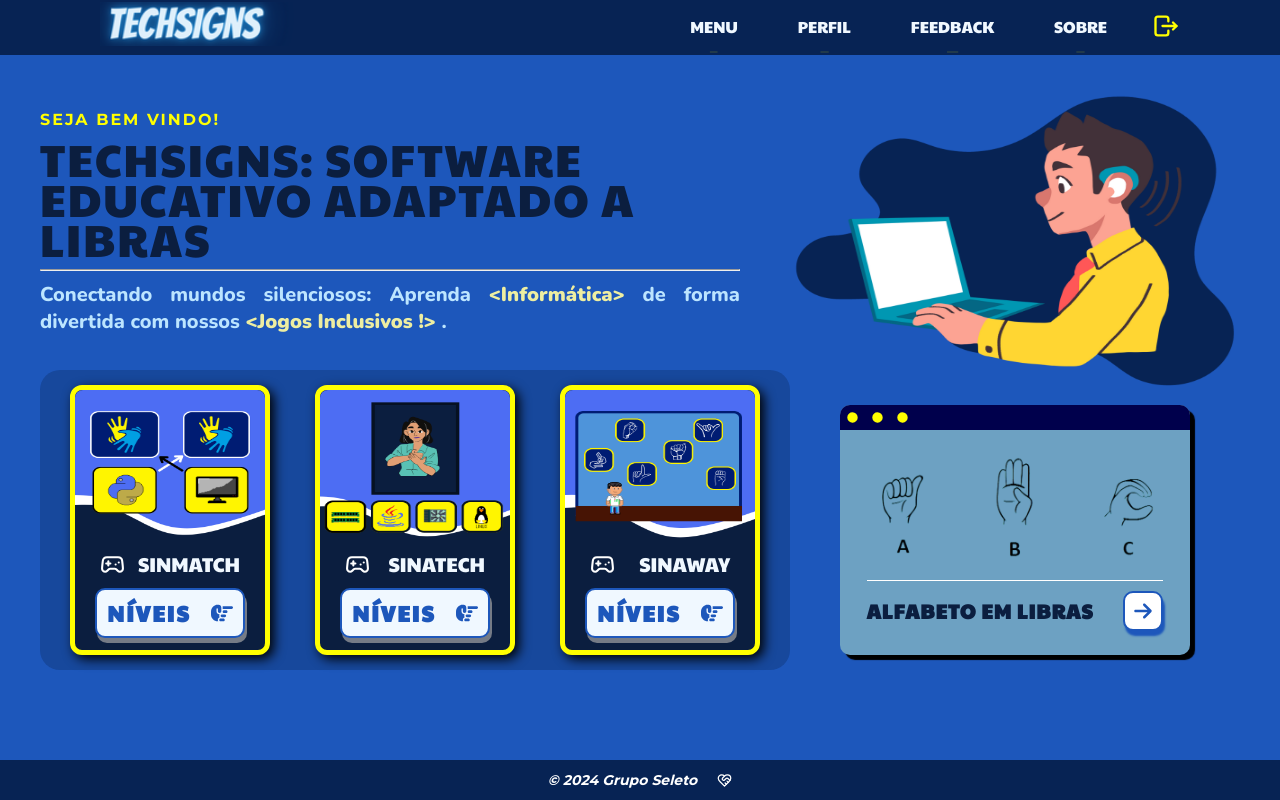
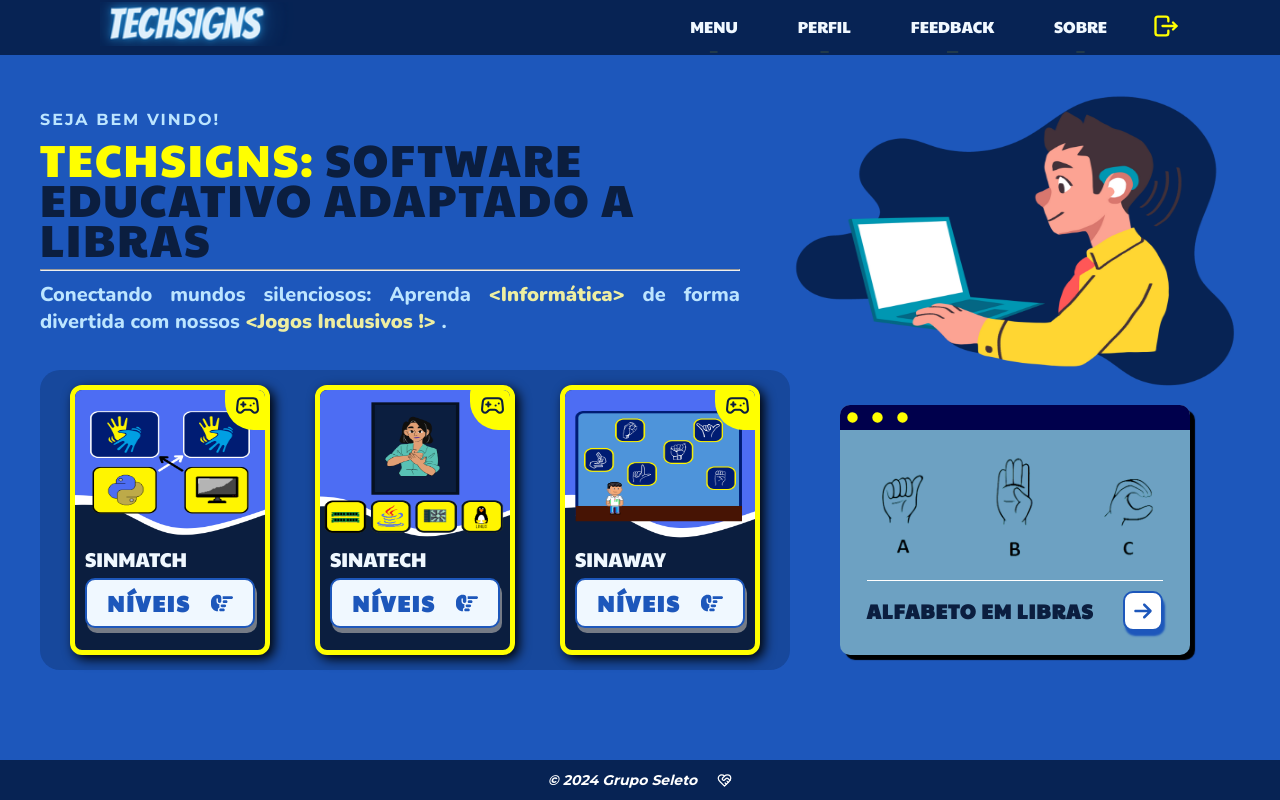
Before and after one commit to camilleandrade125/TECHSIGNS, a React (Vite) app: page /menu in a window 1280 px wide. Built offline with nearby package versions, Linux system fonts and the light colour scheme.

Commit message:
page-menu

```diff
--- a/src/components/cards/card-jogos/index.jsx
+++ b/src/components/cards/card-jogos/index.jsx
@@ -6,23 +6,17 @@ import { LuGamepad2 } from "react-icons/lu";
 
 function CardJogos ({img, nome_jogos, link}){
     return (
-
-
-        <div className="flex">
+    <>
 
             <div className="card">
-                <img src={img}/>
-                <div className='name-icons'>
-                <LuGamepad2 color='white' fontSize={25}/>
+            <div className='logo-jogo'><LuGamepad2 color='#0B1E3F' fontSize={25} /></div>
+                <img src={img} />
                 <span className="name-jogos">{nome_jogos}</span>
-                </div>
-                <div className='botao-niveis'>
+                <div className='conteudo-jogo'>
                     <Link to={link} className="link-niveis estilo-botao-global"><span>NÍVEIS</span> <FaHandPointRight /></Link>
                 </div>
             </div>
-
-        </div>
-
+        </>
 
     )
 }
--- a/src/components/cards/card-jogos/style.css
+++ b/src/components/cards/card-jogos/style.css
@@ -13,58 +13,59 @@
     transition: .35s;
     border: 5px solid yellow;
     display: flex;
+    flex-direction: column;
+    gap: 5px;
+    position: relative;
+    overflow: hidden;
 }
 
 .card:hover{
     transform: scale(1.1);
-
 }
 
-.card > div{
-    display: flex;
-    align-items: center;
-}
 
 .card img {
     width: 100%;
     height: 150px;
-    border-top-left-radius: 8px;
-    border-top-right-radius: 8px;
+    display: block;
+    object-position: center;
+    object-fit: fill;
 }
 
-.card{
+.logo-jogo{
+    width: 50px;
+    height: 50px;
+    display: flex;
+    align-items: center;
+    background-color: yellow;
+    position: absolute;
+    top: -10px;
+    right: -10px;
+    padding: 0 10px;
+    border-radius: 20px 50px 10px 40px;
+}
+
+.conteudo-jogo{
+    width: 100%;
     display: flex;
     flex-direction: column;
-    gap: 10px;
-}
-
-.name-icons{
-    display: flex;
-    justify-content: space-between;
-    margin-left: 20px;
-    margin-right: 20px;
-    padding: 0 5px 0 5px;
+    align-items: center;
+    justify-content: center;
 }
 
 .name-jogos{
-    text-align: center;
     text-transform: uppercase;
     font-size: 20px;
     color: aliceblue;
     font-family:  'PaytoneOne', sans-serif;
     font-weight: 500;
-}
-
-
-.botao-niveis{
-    display: flex;
-    justify-content: center;
-
+    padding-left: 10px;
 }
 
 .link-niveis{
+    display: inline-block;
     color: #1D57BB;
-    width: 150px;
+    width: 170px;
     height: 50px;
     font-size: 22px;
 }
--- a/src/pages/menu/index.jsx
+++ b/src/pages/menu/index.jsx
@@ -20,7 +20,7 @@ function MenuPage(){
                 <section className="sessao-info">
                     <div className="div-info">
                         <h4 className="sessao-info-subtitulo">SEJA BEM VINDO!</h4>
-                        <h1 className="sessao-info-titulo">TECHSIGNS: SOFTWARE EDUCATIVO ADAPTADO A LIBRAS</h1>
+                        <h1 className="sessao-info-titulo"><span className="techsings-titulo">TECHSIGNS:</span> SOFTWARE EDUCATIVO ADAPTADO A LIBRAS</h1>
                         <hr />
                         <p className="sessao-info-texto">Conectando mundos silenciosos: Aprenda <span className="palavras-importantes">&lt;Informática&gt;</span> de forma divertida com nossos <span className="palavras-importantes">&lt;Jogos Inclusivos !&gt;</span> .</p>
                     </div>
--- a/src/pages/menu/style.css
+++ b/src/pages/menu/style.css
@@ -24,7 +24,7 @@
 }
 
 .sessao-info-subtitulo{
-    color: yellow;
+    color: #BcE5ff;
     font-weight: 700;
     text-transform: uppercase;
     font-family:  'Montserrat', sans-serif;
@@ -38,6 +38,10 @@
     font-weight: 500;
     font-family:  'PaytoneOne', sans-serif;
     letter-spacing: 2px;
+}
+
+.techsings-titulo{
+    color: yellow;
 }
 
 .sessao-info-texto{
```
